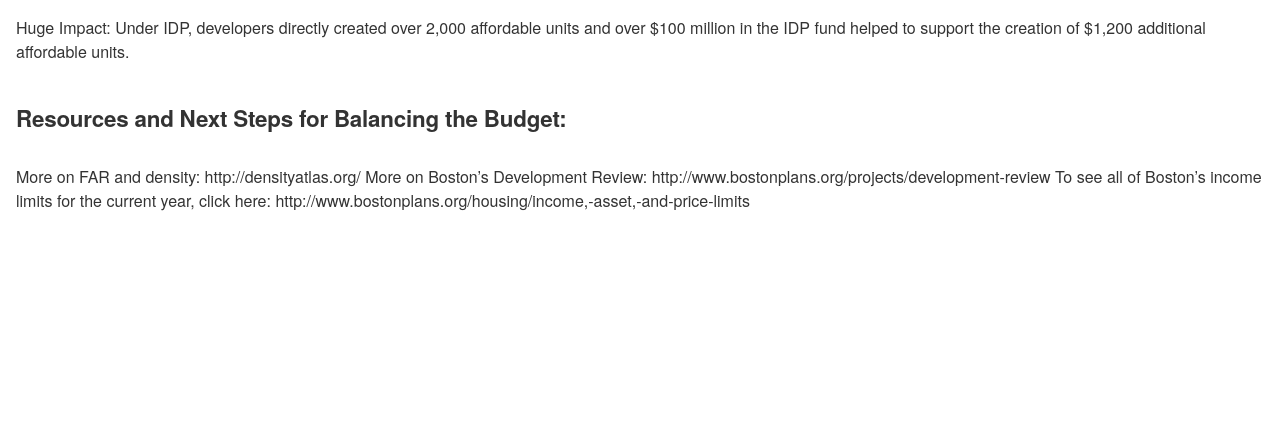
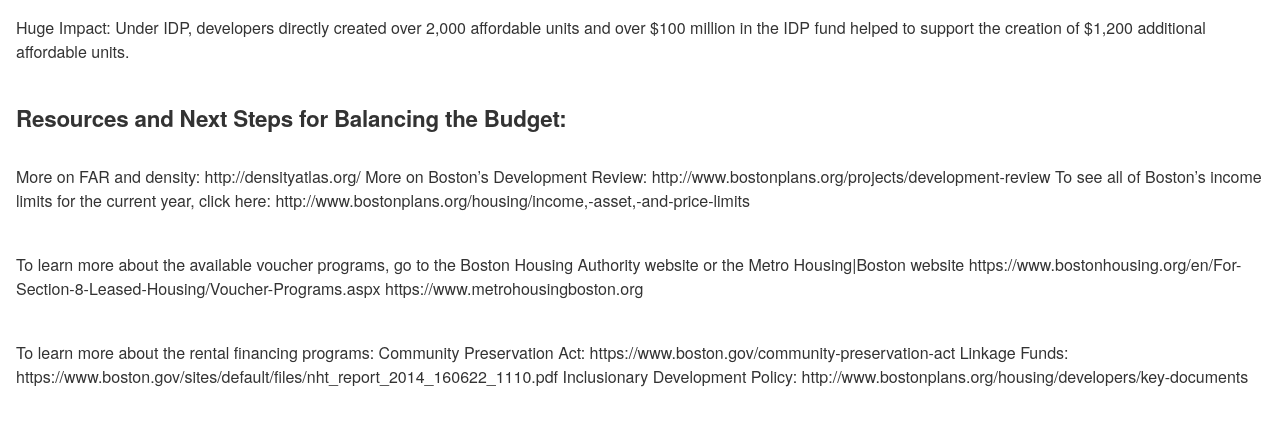
Before and after one commit to isaacchansky/housingilab, a Jekyll site: the page built from _posts/2018-05-06-lesson-02.md, in a window 1280 px wide and 900 px high, scrolled down 3365 px, cut to the strip 471-897 px from the top of the window. Built offline with Jekyll 4.4.1, drawn with Linux system fonts in a browser that asks for light colours; our own code applies the rules of GitHub Pages for plain Markdown files; a script that is not in the unit is left out; before the commit the page ends 4089 px from its top, so only the background shows below that.

Commit message:
update lesson 02 with resources/nextsteps

```diff
--- a/_posts/2018-05-06-lesson-02.md
+++ b/_posts/2018-05-06-lesson-02.md
@@ -60,3 +60,12 @@ Huge Impact: Under IDP, developers directly created over 2,000 affordable units
 More on FAR and density: http://densityatlas.org/
 More on Boston’s Development Review: http://www.bostonplans.org/projects/development-review
 To see all of Boston’s income limits for the current year, click here: http://www.bostonplans.org/housing/income,-asset,-and-price-limits
+
+To learn more about the available voucher programs, go to the Boston Housing Authority website or the Metro Housing|Boston website
+https://www.bostonhousing.org/en/For-Section-8-Leased-Housing/Voucher-Programs.aspx
+https://www.metrohousingboston.org
+
+To learn more about the rental financing programs:
+Community Preservation Act: https://www.boston.gov/community-preservation-act
+Linkage Funds: https://www.boston.gov/sites/default/files/nht_report_2014_160622_1110.pdf
+Inclusionary Development Policy: http://www.bostonplans.org/housing/developers/key-documents
```
